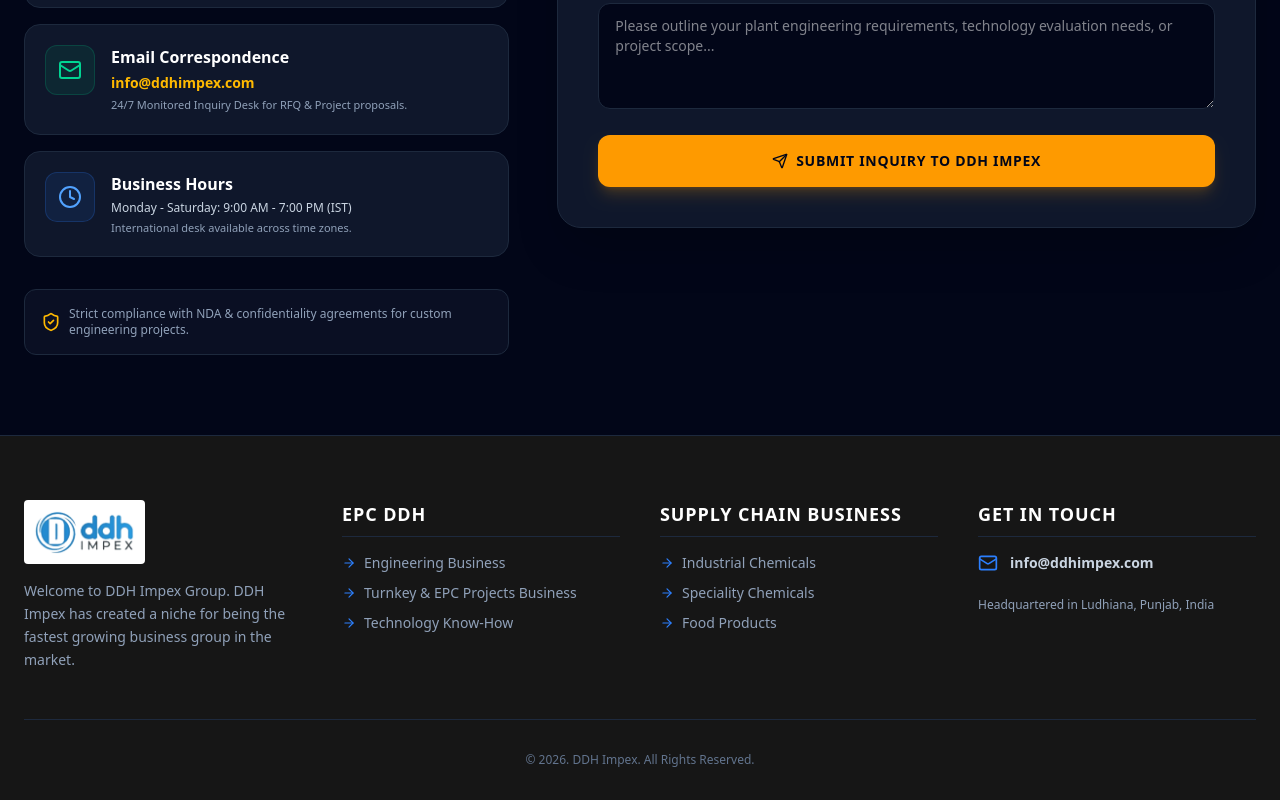
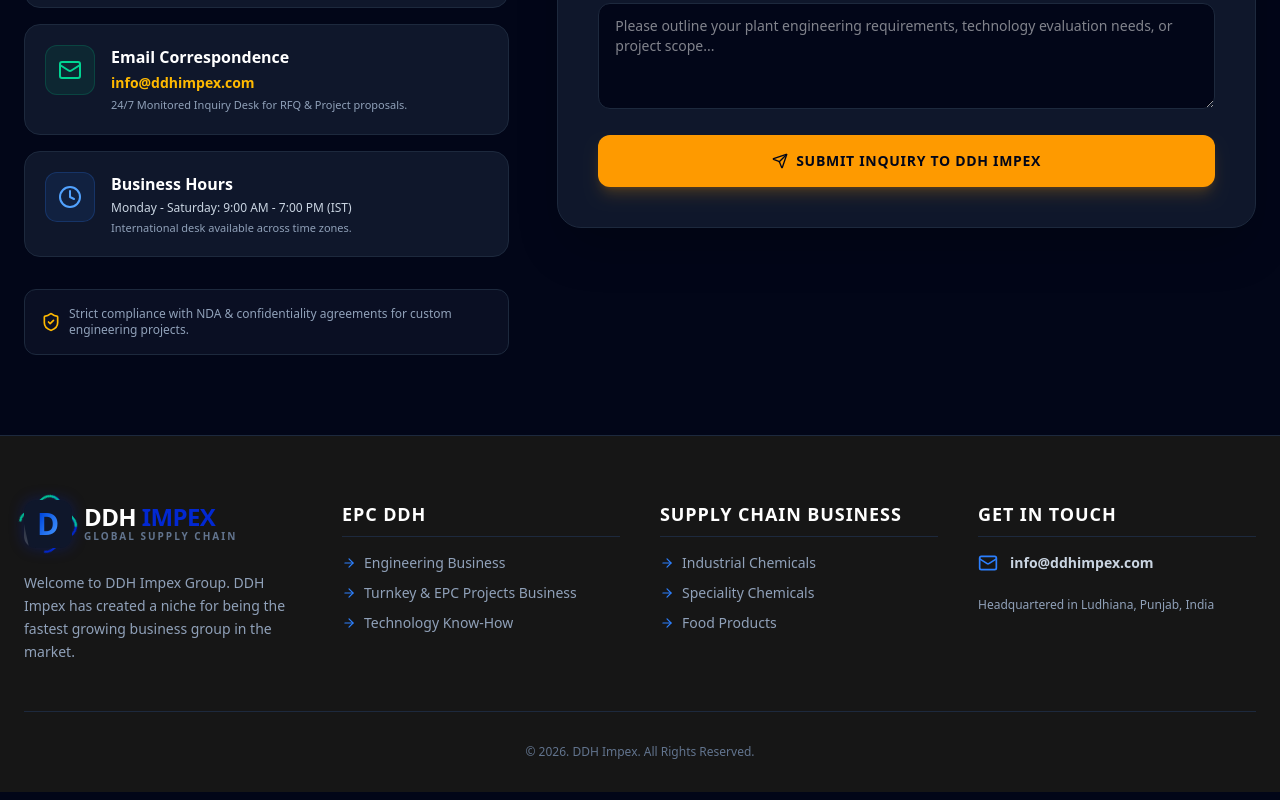
Before and after one commit to vipulbansal1224-wq/ddhimpex, a Next.js app: page / in a window 1280 px wide. Shown: the part 3591-4391 px from the top of the page. Built offline with nearby package versions, Linux system fonts and the light colour scheme.

Commit message:
Make animated logo effect permanent (non-hover) and apply to Footer

```diff
--- /dev/null
+++ b/fix-logos.js
@@ -0,0 +1,35 @@
+const fs = require('fs');
+
+// 1. Update Header.tsx to make the effect always visible
+let header = fs.readFileSync('src/components/Header.tsx', 'utf8');
+header = header.replace(/opacity-0 group-hover:opacity-100/g, 'opacity-100');
+header = header.replace(/group-hover:animate-\[shimmer_1\.5s_infinite\]/g, 'animate-[shimmer_1.5s_infinite]');
+fs.writeFileSync('src/components/Header.tsx', header, 'utf8');
+
+// 2. Update Footer.tsx to use the animated logo instead of the static image
+let footer = fs.readFileSync('src/components/Footer.tsx', 'utf8');
+const oldFooterLogo = /<figure className="mb-4">[\s\S]*?<\/figure>/;
+const newFooterLogo = `<div className="mb-6 flex items-center space-x-3 group">
+              <div className="relative flex items-center justify-center w-12 h-12">
+                {/* Outer spinning ring effect ALWAYS ON */}
+                <div className="absolute inset-0 rounded-xl border-2 border-transparent border-t-[#0228d2] border-r-[#0228d2] animate-[spin_3s_linear_infinite] opacity-100"></div>
+                <div className="absolute inset-0 rounded-xl border-2 border-transparent border-b-emerald-400 border-l-emerald-400 animate-[spin_4s_linear_infinite_reverse] opacity-100"></div>
+
+                {/* Core logo box */}
+                <div className="relative w-full h-full bg-slate-900 rounded-xl flex items-center justify-center overflow-hidden shadow-[0_0_15px_rgba(2,40,210,0.3)] z-10">
+                  {/* Diagonal shine effect ALWAYS ON */}
+                  <div className="absolute inset-0 bg-gradient-to-tr from-transparent via-white/20 to-transparent -translate-x-full animate-[shimmer_1.5s_infinite] skew-x-12"></div>
+
+                  {/* The Letter D */}
+                  <span className="text-transparent bg-clip-text bg-gradient-to-br from-[#0228d2] to-blue-400 font-black text-3xl">D</span>
+                </div>
+              </div>
+              <div className="flex flex-col">
+                <span className="font-black text-2xl tracking-tight text-white leading-none">DDH <span className="text-[#0228d2]">IMPEX</span></span>
+                <span className="text-[10px] font-bold text-slate-500 tracking-[0.2em] uppercase">Global Supply Chain</span>
+              </div>
+            </div>`;
+footer = footer.replace(oldFooterLogo, newFooterLogo);
+fs.writeFileSync('src/components/Footer.tsx', footer, 'utf8');
+
+console.log("Updated both logos");
--- a/src/components/Footer.tsx
+++ b/src/components/Footer.tsx
@@ -13,13 +13,26 @@
 
           {/* Col 1: Logo & Text */}
           <div className="space-y-4">
-            <figure className="mb-4">
-              <img
-                src="/xelassets/xelgs/logo.png"
-                alt="DDH Impex Logo"
-                className="h-16 w-auto bg-white p-2 rounded"
-              />
-            </figure>
+            <div className="mb-6 flex items-center space-x-3 group">
+              <div className="relative flex items-center justify-center w-12 h-12">
+                {/* Outer spinning ring effect ALWAYS ON */}
+                <div className="absolute inset-0 rounded-xl border-2 border-transparent border-t-[#0228d2] border-r-[#0228d2] animate-[spin_3s_linear_infinite] opacity-100"></div>
+                <div className="absolute inset-0 rounded-xl border-2 border-transparent border-b-emerald-400 border-l-emerald-400 animate-[spin_4s_linear_infinite_reverse] opacity-100"></div>
+
+                {/* Core logo box */}
+                <div className="relative w-full h-full bg-slate-900 rounded-xl flex items-center justify-center overflow-hidden shadow-[0_0_15px_rgba(2,40,210,0.3)] z-10">
+                  {/* Diagonal shine effect ALWAYS ON */}
+                  <div className="absolute inset-0 bg-gradient-to-tr from-transparent via-white/20 to-transparent -translate-x-full animate-[shimmer_1.5s_infinite] skew-x-12"></div>
+
+                  {/* The Letter D */}
+                  <span className="text-transparent bg-clip-text bg-gradient-to-br from-[#0228d2] to-blue-400 font-black text-3xl">D</span>
+                </div>
+              </div>
+              <div className="flex flex-col">
+                <span className="font-black text-2xl tracking-tight text-white leading-none">DDH <span className="text-[#0228d2]">IMPEX</span></span>
+                <span className="text-[10px] font-bold text-slate-500 tracking-[0.2em] uppercase">Global Supply Chain</span>
+              </div>
+            </div>
             <p className="text-slate-400 text-sm leading-relaxed">
               Welcome to DDH Impex Group. DDH Impex has created a niche for being the fastest growing business group in the market.
             </p>
```
